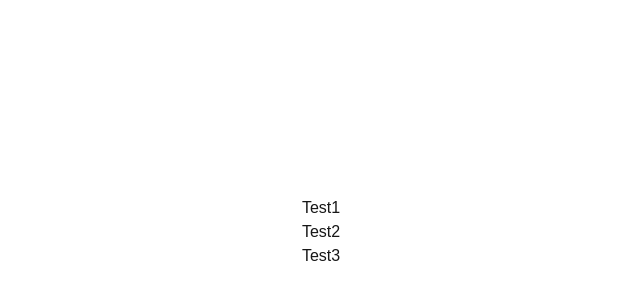
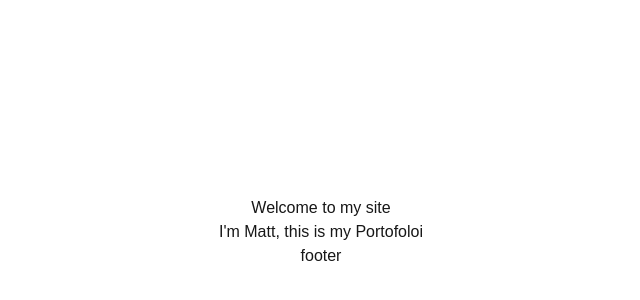
Before and after one commit to MatthewLacsa/portfolio, a Next.js app in the folder portfolio-mattlcs/: page / in a window 1280 px wide. Shown: the part 168-468 px from the top of the page, without its empty margins (319-959 px from the left). Built offline with nearby package versions, Linux system fonts and the light colour scheme.

Commit message:
setting up

```diff
--- a/portfolio-mattlcs/src/app/page.tsx
+++ b/portfolio-mattlcs/src/app/page.tsx
@@ -2,16 +2,20 @@ import Image from "next/image";
 
 export default function Home() {
   return (
-    <div className="flex flex-col items-center justify-center h-screen">
-      <p>
-        Test1
-      </p>
-      <p>
-        Test2
-      </p>
-      <p>
-        Test3
-      </p>
+    <div className="h-screen flex flex-col items-center justify-center">
+      <div className="">
+        <p>Welcome to my site</p>
+      </div>
+
+
+
+      <div className="">
+        <p>I'm Matt, this is my Portofoloi</p>
+      </div>
+
+      <div className="">
+        <p>footer</p>
+      </div>
     </div>
   );
 }
```
